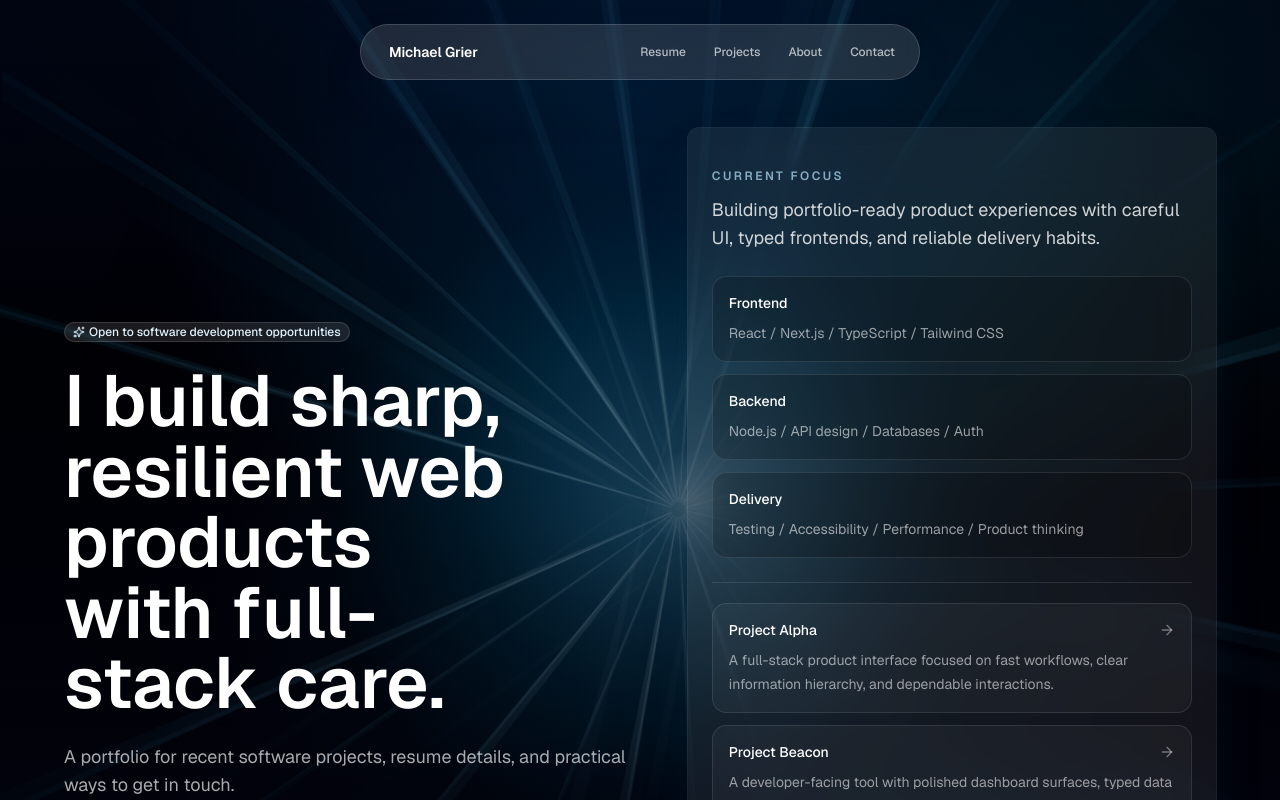
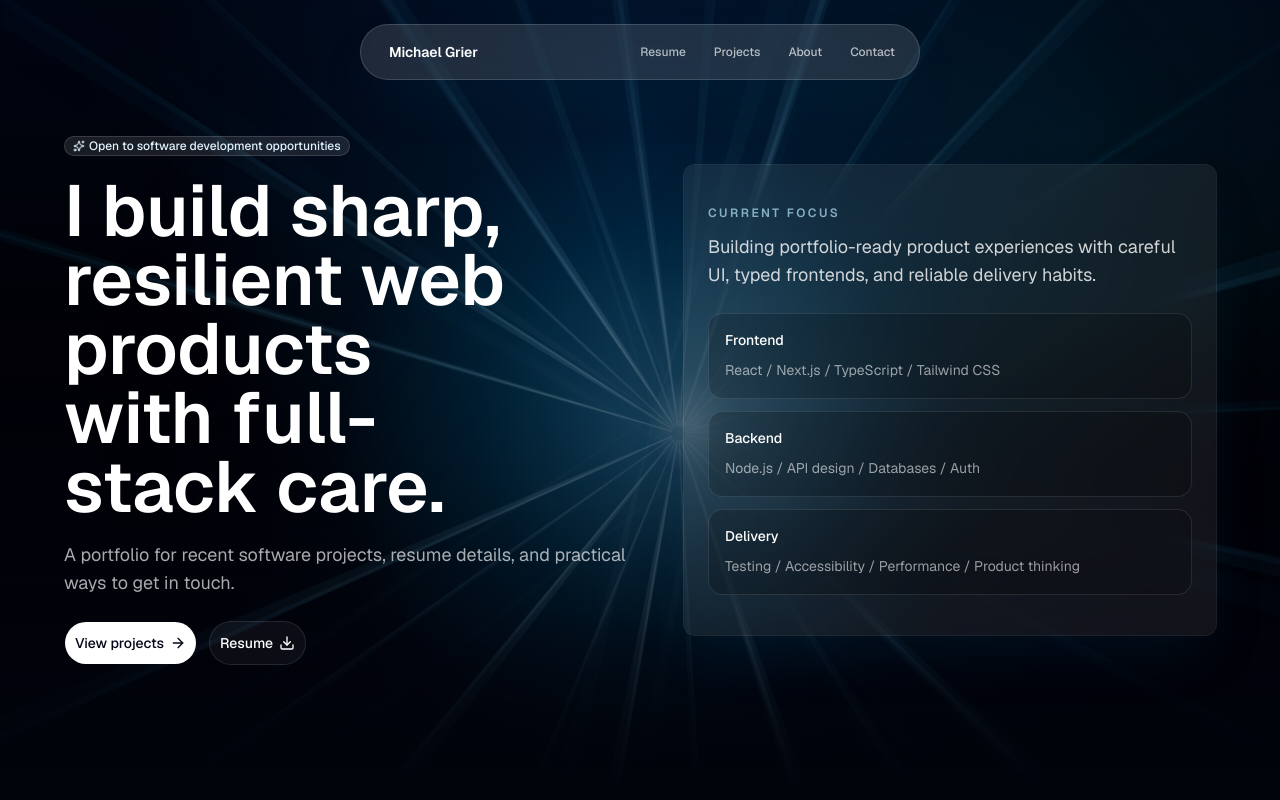
Before and after one commit to michael-grier/dev-portfolio, a Next.js app: page / in a window 1280 px wide. Shown: the top 800 px of the page. Built offline with nearby package versions, Linux system fonts and the light colour scheme.

Commit message:
style: clean up hero page

```diff
--- a/src/components/site/hero-section.tsx
+++ b/src/components/site/hero-section.tsx
@@ -7,7 +7,7 @@ import { motion, useReducedMotion } from "motion/react";
 import { Badge } from "@/components/ui/badge";
 import { Button } from "@/components/ui/button";
 import { Card, CardContent } from "@/components/ui/card";
-import { featuredProjects, heroLines, siteConfig, skillGroups } from "@/content/site";
+import { heroLines, siteConfig, skillGroups } from "@/content/site";
 import { HeroLightfieldCanvas } from "@/components/site/hero-lightfield-canvas";
 
 const easeOut = [0.16, 1, 0.3, 1] as const;
@@ -20,20 +20,20 @@ export function HeroSection() {
   const cardInitial = shouldReduceMotion ? false : { opacity: 0, y: 24, scale: 0.98 };
 
   return (
-    <section className="relative flex min-h-screen items-center overflow-hidden px-5 pb-16 pt-32 sm:px-8 lg:px-10">
+    <section className="relative flex min-h-[100svh] items-center overflow-hidden px-5 py-[clamp(6rem,10vh,7.5rem)] sm:px-8 lg:px-10">
       <div className="absolute inset-0 bg-[radial-gradient(circle_at_50%_55%,rgba(14,165,233,0.22),transparent_20rem)]" />
       <HeroLightfieldCanvas className="opacity-95" />
       <div className="absolute inset-0 bg-[linear-gradient(180deg,rgba(2,6,23,0.2),rgba(2,6,23,0.05)_38%,rgba(2,6,23,0.55)_100%)]" />
       <div className="absolute inset-x-0 bottom-0 h-48 bg-gradient-to-t from-background to-transparent" />
 
-      <div className="relative z-10 mx-auto grid w-full max-w-6xl gap-10 lg:grid-cols-[1.05fr_0.95fr] lg:items-end">
+      <div className="relative z-10 mx-auto grid w-full max-w-6xl gap-8 lg:grid-cols-[1.05fr_0.95fr] lg:items-center">
         <div className="max-w-3xl">
           <motion.div
             initial={initial}
             animate={{ opacity: 1, y: 0 }}
             transition={{ duration: 0.68, delay: contentDelay, ease: easeOut }}
           >
-            <Badge className="mb-6 border-white/14 bg-white/10 text-sky-100 hover:bg-white/10">
+            <Badge className="mb-5 border-white/14 bg-white/10 text-sky-100 hover:bg-white/10">
               <Sparkles className="size-3" />
               {siteConfig.availability}
             </Badge>
@@ -42,7 +42,7 @@ export function HeroSection() {
           <h1 className="sr-only">{siteConfig.headline}</h1>
           <div
             aria-hidden="true"
-            className="text-balance text-5xl font-semibold leading-[0.98] text-white sm:text-6xl lg:text-7xl"
+            className="text-balance text-5xl font-semibold leading-[0.96] text-white sm:text-6xl lg:text-[clamp(4rem,5.8vw,4.5rem)]"
           >
             {heroLines.map((line, index) => (
               <motion.span
@@ -65,7 +65,7 @@ export function HeroSection() {
             initial={initial}
             animate={{ opacity: 1, y: 0 }}
             transition={{ duration: 0.72, delay: contentDelay + 0.68, ease: easeOut }}
-            className="mt-6 max-w-2xl text-pretty text-base leading-7 text-white/66 sm:text-lg"
+            className="mt-5 max-w-2xl text-pretty text-base leading-7 text-white/66 sm:text-lg"
           >
             {siteConfig.shortIntro}
           </motion.p>
@@ -74,7 +74,7 @@ export function HeroSection() {
             initial={initial}
             animate={{ opacity: 1, y: 0 }}
             transition={{ duration: 0.72, delay: contentDelay + 0.82, ease: easeOut }}
-            className="mt-8 flex flex-col gap-3 sm:flex-row"
+            className="mt-6 flex flex-col gap-3 sm:flex-row"
           >
             <Button
               asChild
@@ -131,23 +131,6 @@ export function HeroSection() {
                   </div>
                 ))}
               </div>
-              <div className="grid gap-3 border-t border-white/10 pt-5">
-                {featuredProjects.slice(0, 2).map((project) => (
-                  <Link
-                    key={project.title}
-                    href="/projects"
-                    className="group rounded-2xl border border-white/10 bg-white/[0.04] p-4 outline-none transition hover:bg-white/[0.08] focus-visible:ring-2 focus-visible:ring-sky-300"
-                  >
-                    <div className="flex items-center justify-between gap-4">
-                      <p className="font-medium text-white">{project.title}</p>
-                      <ArrowRight className="size-4 text-white/40 transition group-hover:translate-x-0.5 group-hover:text-white" />
-                    </div>
-                    <p className="mt-2 line-clamp-2 text-sm leading-6 text-white/56">
-                      {project.summary}
-                    </p>
-                  </Link>
-                ))}
-              </div>
             </CardContent>
           </Card>
         </motion.div>
--- a/src/components/site/site-footer.tsx
+++ b/src/components/site/site-footer.tsx
@@ -1,9 +1,18 @@
+"use client";
+
 import Link from "next/link";
+import { usePathname } from "next/navigation";
 import { ArrowUpRight } from "lucide-react";
 
 import { contactLinks, navItems, siteConfig } from "@/content/site";
 
 export function SiteFooter() {
+  const pathname = usePathname();
+
+  if (pathname === "/") {
+    return null;
+  }
+
   return (
     <footer className="border-t border-white/10 bg-background/72 px-5 py-10 text-white backdrop-blur-xl sm:px-8 lg:px-10">
       <div className="mx-auto grid w-full max-w-6xl gap-8 md:grid-cols-[1fr_auto_auto] md:items-start">
```
